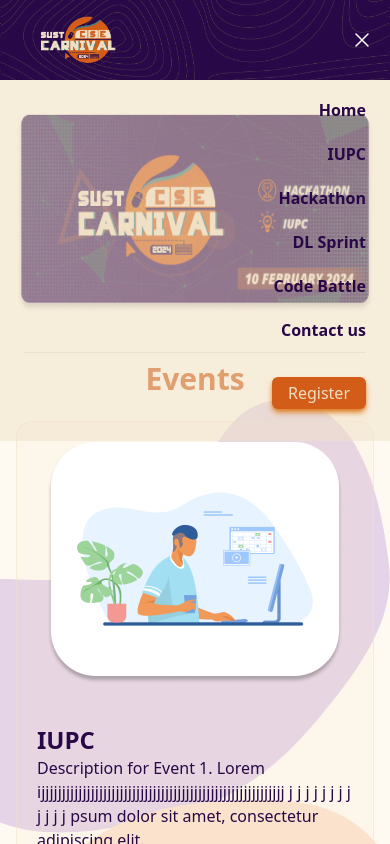
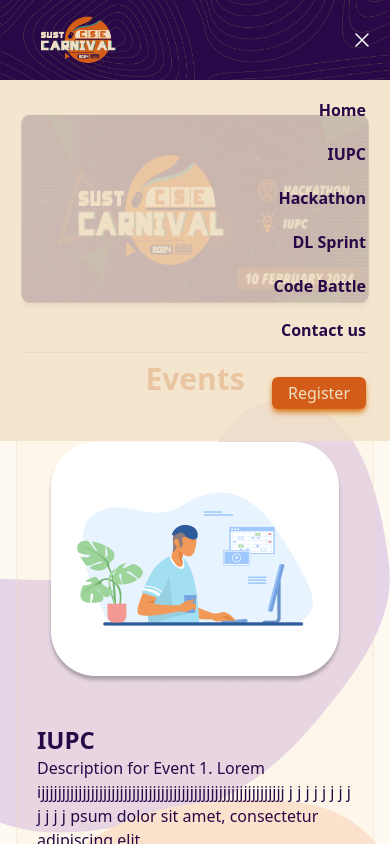
Before and after one commit to Mufassir-Chowdhury/cse-carnival, a React (Vite) app: page / in a window 390 px wide. Both pictures are taken after a click on the button "Open main menu". Shown: the top 844 px of the page. Built offline with nearby package versions, Linux system fonts and the light colour scheme.

Commit message:
menu refactored

```diff
--- a/src/App.jsx
+++ b/src/App.jsx
@@ -15,7 +15,7 @@ import Organizer from "./components/Organizer";
 
 const App = () => {
   return (
-    <main className="bg-body ">
+    <main className="bg-body w-screen">
 
       <Navbar />
       {/* <Banner/> */}
--- a/src/components/Navbar.jsx
+++ b/src/components/Navbar.jsx
@@ -44,7 +44,7 @@ const Navbar = () => {
   ];
   return (
     <header className="bg-white">
-      <nav className="bg-navbar-texture bg-cover fixed w-full top-0 z-40"  aria-label="Global">
+      <nav className="bg-navbar-texture bg-cover fixed w-screen top-0 z-40"  aria-label="Global">
         <div className="container mx-auto flex flex-row justify-between items-center px-4 gap-10 xl:px-20">
           {/* Logo */}
           <div className="text-white font-bold text-lg ">
@@ -87,7 +87,7 @@ const Navbar = () => {
 
       <Dialog as="div" className="lg:hidden" open={mobileMenuOpen} onClose={setMobileMenuOpen}>
         <div className="fixed inset-0 z-50" />
-        <Dialog.Panel className="fixed inset-y-0 right-0 z-50 w-full h-fit overflow-y-auto bg-iupc-border sm:max-w-sm sm:ring-1 sm:ring-gray-900/10">
+        <Dialog.Panel className="fixed inset-y-0 right-0 z-50 w-full h-fit overflow-y-auto bg-menu-body sm:max-w-sm sm:ring-1 sm:ring-gray-900/10">
           <div className="bg-navbar-texture bg-cover flex items-center justify-between px-4 ">
             <div className="text-white font-bold text-lg ">
               <Link to="/" onClick={() => setMobileMenuOpen(false)}>
--- a/tailwind.config.js
+++ b/tailwind.config.js
@@ -38,7 +38,7 @@ export default {
         'aboutus-body' : '#F0E0C647',
         'aboutus-border' : '#F0E0C6',
         'event-details-border' : '#FFFAF1',
-
+        'menu-body':'#F0E0C6CC'
       },
       backgroundImage: {
         'navbar-texture': "url('/image/background/Navbar Background Image.png')",
```
